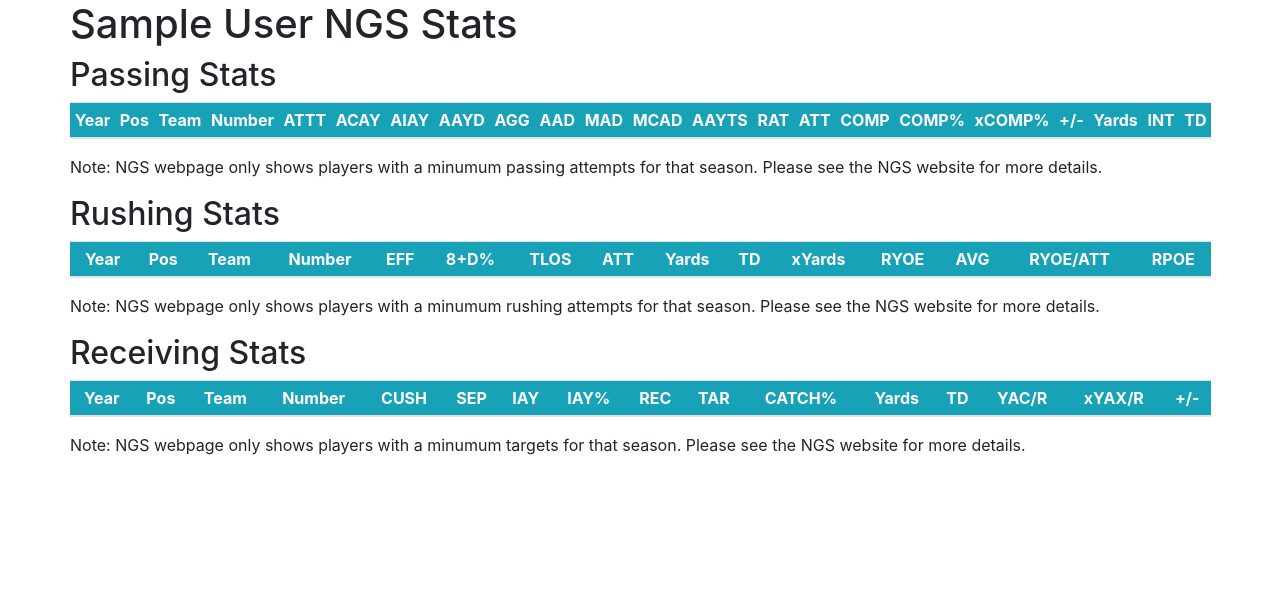
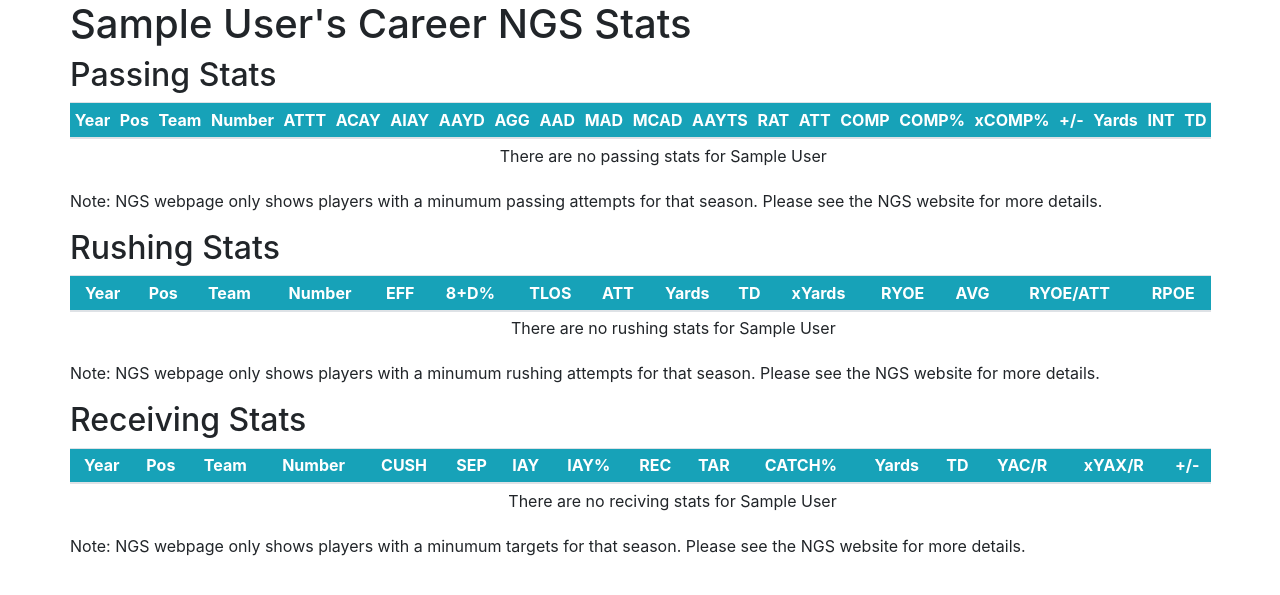
Before and after one commit to mjester93/nfl-next-gen-stats, a Django app: page /player/1/ in a window 1280 px wide. Shown: the part 56-651 px from the top of the page. Run offline with Django 3.2, Linux system fonts and the light colour scheme; tables that the repository leaves empty hold one stand-in row (values such as "Sample post"); lists and menus that the app fills with data are empty; some libraries are stand-ins or nearby versions.

Commit message:
showing season

```diff
--- a/nfl_next_gen_stats/templates/nfl_next_gen_stats/player.html
+++ b/nfl_next_gen_stats/templates/nfl_next_gen_stats/player.html
@@ -1,7 +1,11 @@
 {% extends 'nfl_next_gen_stats/base.html' %}
 {% block content %}
     <div class="player-stats-header">
-        <h1>{{ player.full_name }} NGS Stats</h1>
+        {% if season %}
+            <h1>{{ player.full_name }}'s {{ season }} NGS Stats</h1>
+        {% else %}
+            <h1>{{ player.full_name }}'s Career NGS Stats</h1>
+        {% endif %}
     </div>
     <div class="player-stats-main">
         <div class="player-stats-passing">
@@ -36,7 +40,6 @@
                 </thead>
                 <tbody class="text-center">
                     {% for stat in passing_stats %}
-                        {% if stat.week == 0%}
                         <tr>
                             <td>{{ stat.season }}</td>
                             <td>{{ stat.position }}</td>
@@ -61,7 +64,6 @@
                             <td>{{ stat.interceptions }}</td>
                             <td>{{ stat.pass_touchdowns }}</td>
                         </tr>
-                        {% endif %}
                     {% empty %}
                         <th>
                             <td colspan="22">There are no passing stats for {{ player.full_name }}</td>
@@ -98,7 +100,6 @@
                 </thead>
                 <tbody class="text-center">
                     {% for stat in rushing_stats %}
-                        {% if stat.week == 0%}
                         <tr>
                             <td>{{ stat.season }}</td>
                             <td>{{ stat.position }}</td>
@@ -116,7 +117,6 @@
                             <td>{{ stat.rush_yards_over_expected_per_att|floatformat:2 }}</td>
                             <td>{% widthratio stat.rush_pct_over_expected 1 100 %}%</td>
                         </tr>
-                        {% endif %}
                     {% empty %}
                         <th>
                             <td colspan="15">There are no rushing stats for {{ player.full_name }}</td>
@@ -154,9 +154,12 @@
                 </thead>
                 <tbody class="text-center">
                     {% for stat in receiving_stats %}
-                        {% if stat.week == 0%}
                         <tr>
-                                <td>{{ stat.season }}</td>
+                            <td>
+                                <a href="{% url 'player-season' player.gsis_id stat.season %}">
+                                    {{ stat.season }}
+                                </a>
+                            </td>
                             <td>{{ stat.position }}</td>
                             <td>{{ stat.team }}</td>
                             <td>{{ stat.player_jersey_number }}</td>
@@ -173,7 +176,6 @@
                             <td>{{ stat.avg_expected_yac|floatformat:2 }}</td>
                             <td>{{ stat.avg_yac_above_expectation|floatformat:2 }}</td>
                         </tr>
-                        {% endif %}
                     {% empty %}
                         <th>
                             <td colspan="15">There are no reciving stats for {{ player.full_name }}</td>
--- a/nfl_next_gen_stats/urls.py
+++ b/nfl_next_gen_stats/urls.py
@@ -3,4 +3,5 @@
 
 urlpatterns = [
     path('player/<str:gsis_id>/', views.player_page, name='player-page'),
+    path('player/<str:gsis_id>/<int:season>/', views.player_page, name='player-season')
 ]
--- a/nfl_next_gen_stats/views.py
+++ b/nfl_next_gen_stats/views.py
@@ -1,17 +1,34 @@
+from django.db.models import Q
 from django.shortcuts import get_object_or_404, render
 from .models import *
 
 
-def player_page(request, gsis_id=None):
+def player_page(request, gsis_id=None, season=None):
 
     player = get_object_or_404(Player, gsis_id=gsis_id)
+    passing_stats = player.passing_stats().order_by('season', 'week')
+    rushing_stats = player.rushing_stats().order_by('season', 'week')
+    receiving_stats = player.receiving_stats().order_by('season', 'week')
 
     context = {
         'player': player,
-        'title': player.full_name,
-        'passing_stats': player.passing_stats().order_by('season', 'week'),
-        'rushing_stats': player.rushing_stats().order_by('season', 'week'),
-        'receiving_stats': player.receiving_stats().order_by('season', 'week')
     }
 
+    if season:
+        context.update({
+            'title': f"{player.full_name} -- {season}",
+            'season': season,
+            'passing_stats': passing_stats.filter(~Q(week=0), season=season),
+            'rushing_stats': rushing_stats.filter(~Q(week=0), season=season),
+            'receiving_stats': receiving_stats.filter(~Q(week=0), season=season),
+        })
+
+    else:
+        context.update({
+            'title': player.full_name,
+            'passing_stats': passing_stats.filter(week=0),
+            'rushing_stats': rushing_stats.filter(week=0),
+            'receiving_stats': receiving_stats.filter(week=0),
+        })
+
     return render(request, 'nfl_next_gen_stats/player.html', context)
```
Lines whose indentation alone changed are shown as unchanged.
